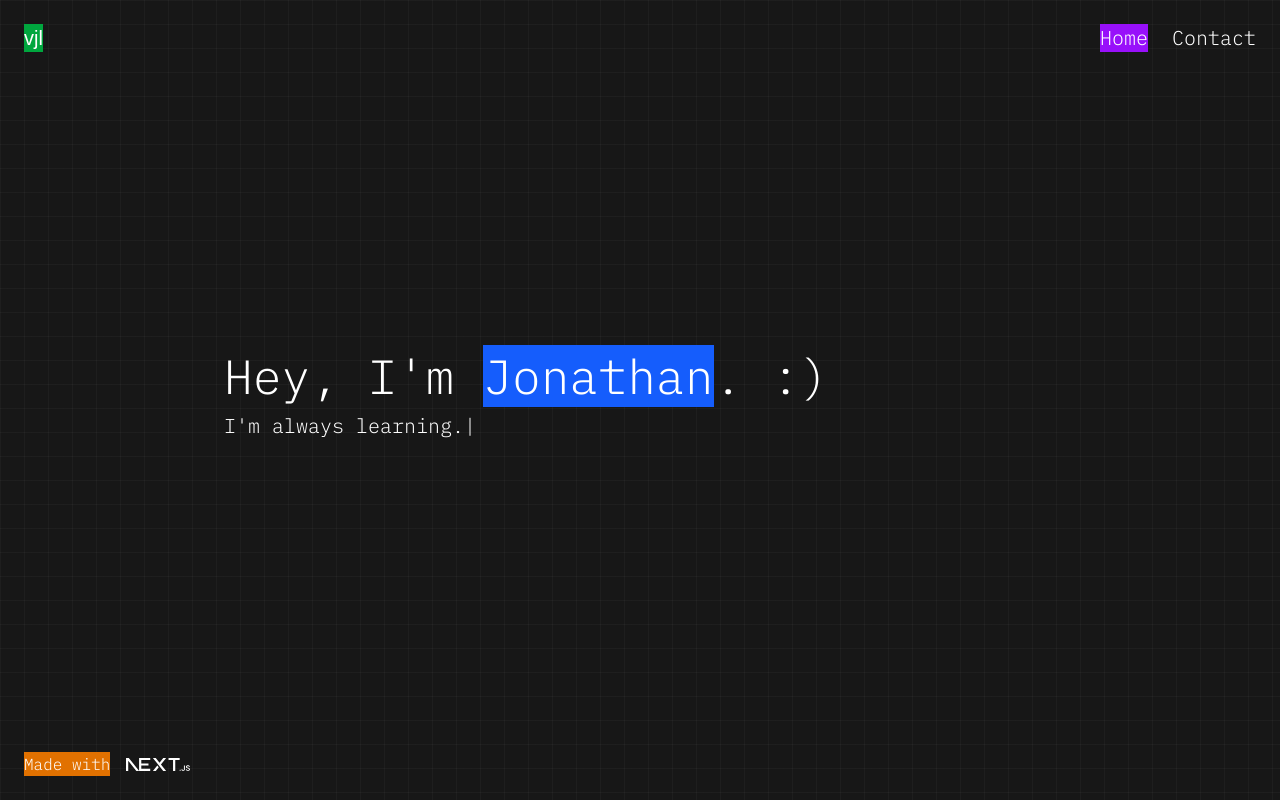
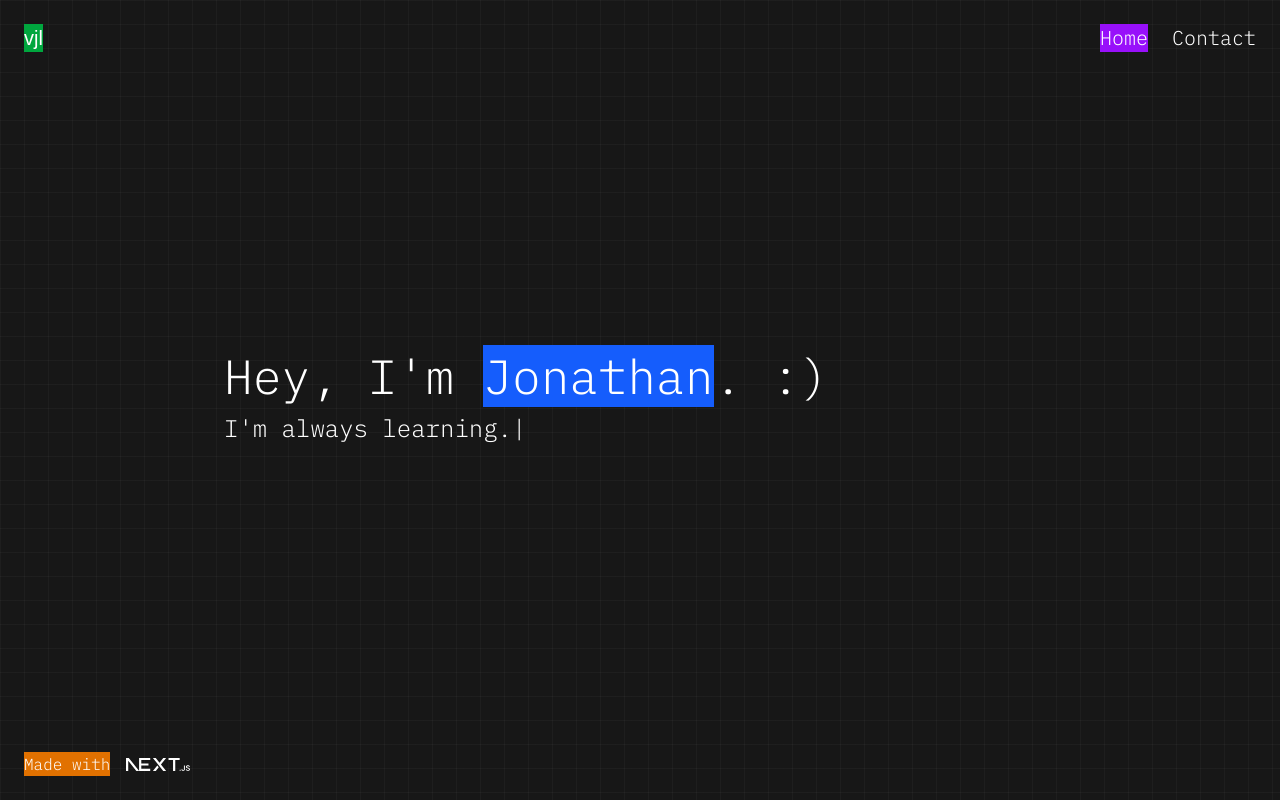
Before and after one commit to jntlmb/portfolio, a Next.js app: page / in a window 1280 px wide. Built offline with nearby package versions, Linux system fonts and the light colour scheme; a web font is replaced by a local one.

Commit message:
improved mobile view

```diff
--- a/src/components/main/greeter.tsx
+++ b/src/components/main/greeter.tsx
@@ -23,7 +23,7 @@ export default function Greeter() {
           speed={70}
           style={{ display: 'inline-block' }}
           repeat={Infinity}
-          className="text-xl"
+          className="text-xl md:text-2xl"
         />
       </div>
     </div>
```
